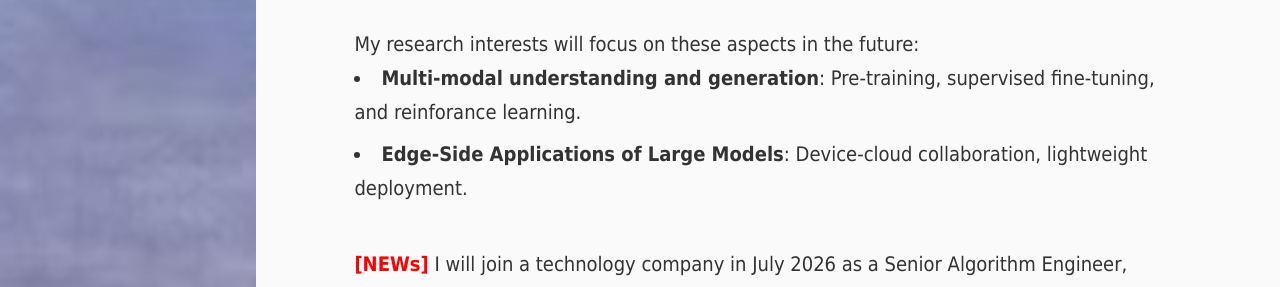
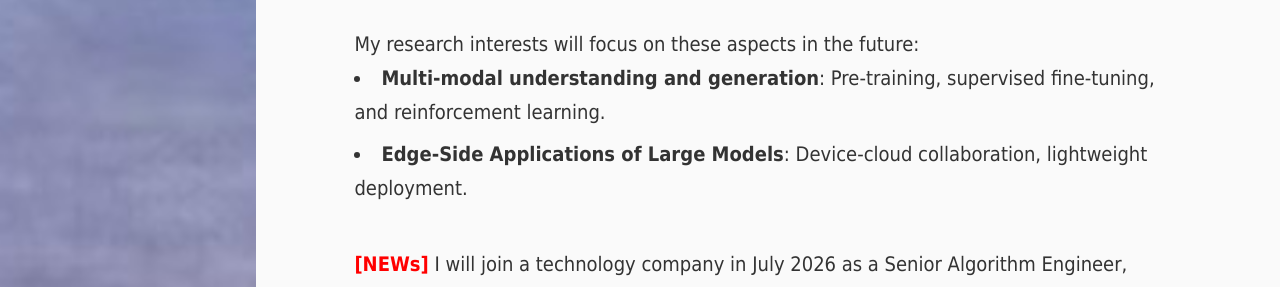
Before and after one commit to RichardSunnyMeng/RichardSunnyMeng.github.io, a Jekyll site: the page built from index.html, in a window 1280 px wide. Shown: the part 443-730 px from the top of the page. Built offline with Jekyll 4.4.1, drawn with Linux system fonts in a browser that asks for light colours; the list of posts is cut into pages by our own code.

Commit message:
Update index.html

```diff
--- a/index.html
+++ b/index.html
@@ -23,7 +23,7 @@ layout: default
 
     My research interests will focus on these aspects in the future:
     <ul style="padding-left: 40px;">
-      <li><strong>Multi-modal understanding and generation</strong>: Pre-training, supervised fine-tuning, and reinforance learning.</li>
+      <li><strong>Multi-modal understanding and generation</strong>: Pre-training, supervised fine-tuning, and reinforcement learning.</li>
       <li><strong>Edge-Side Applications of Large Models</strong>: Device-cloud collaboration, lightweight deployment.</li>
     </ul>
 
```
